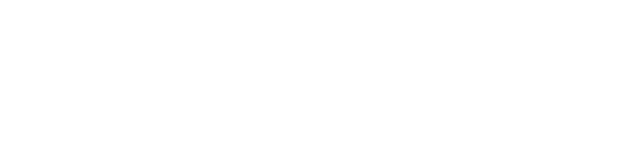
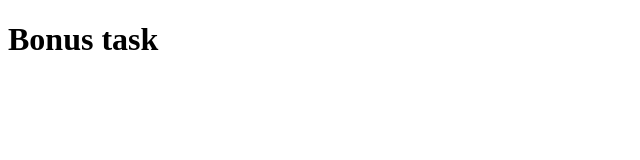
Before and after one commit to Semulli/Homework-Methods, a plain HTML site: page Bonus Task/index.html in a window 1280 px wide. Shown: the whole page, without its empty margins (0-640 px from the left). Drawn offline with Linux system fonts and the light colour scheme.

Commit message:
Updated file

```diff
--- a/Bonus Task/index.html
+++ b/Bonus Task/index.html
@@ -6,6 +6,7 @@
     <title>Document</title>
   </head>
   <body>
+    <h1>Bonus task</h1>
     <script src="./bonus.js"></script>
   </body>
 </html>
```
